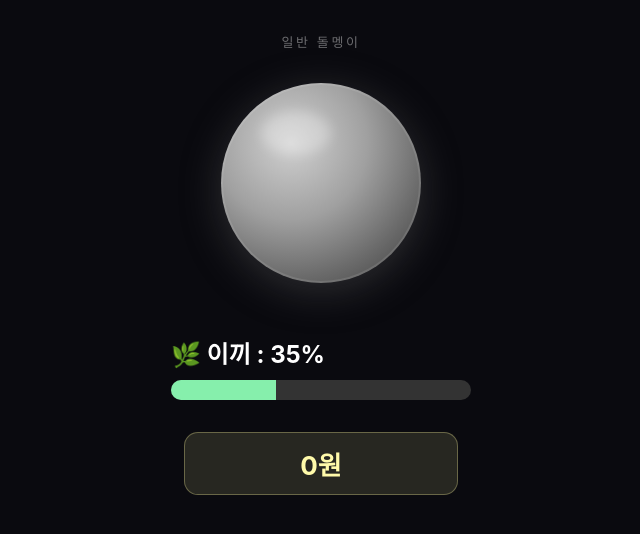
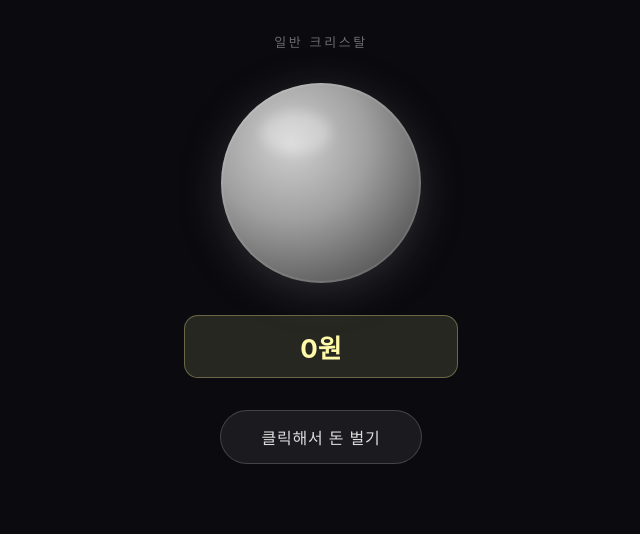
Before and after one commit to selwjoo/StoneGame, a React (Create React App) app in the folder stonegame/: page /money in a window 1280 px wide. Shown: the top 534 px of the page, without its empty margins (319-959 px from the left). Built offline with nearby package versions, Linux system fonts and the light colour scheme.

Commit message:
Revert "ㄴㅇㄹ"
This reverts commit 71ad6888e0847999ed584bda0fb9f9dd39680cfe.

```diff
--- a/stonegame/src/App.js
+++ b/stonegame/src/App.js
@@ -29,8 +29,7 @@ function App() {
     <BrowserRouter>
       <Routes>
         <Route path="/" element={ <Start money={money} setMoney={setMoney} selectedCrystal={selectedCrystal} setSelectedCrystal={setSelectedCrystal}/>} />
-        <Route path="/money" element={<Money  money = {money} setMoney = {setMoney} combo = {combo} setCombo = {setCombo} selectedCrystal={selectedCrystal} moss={moss} setMoss={setMoss} gameOver={gameOver} setGameOver={setGameOver} setMessage={setMessage}/>} />
-
+        <Route path="/money" element={<Money  money = {money} setMoney = {setMoney} combo = {combo} setCombo = {setCombo} selectedCrystal={selectedCrystal}/>} />
       </Routes>
     </BrowserRouter>
     </div>
--- a/stonegame/src/Money.js
+++ b/stonegame/src/Money.js
@@ -1,5 +1,4 @@
 import { useRef, useState} from "react"
-import Moss from './Moss'
 
 const crystals = [
   {
@@ -33,7 +32,7 @@ const crystals = [
   },
 ]
 
-export default function Money({ money, setMoney, combo, setCombo, selectedCrystal,  moss, setMoss, gameOver, setGameOver, setMessage }) {
+export default function Money({ money, setMoney, combo, setCombo, selectedCrystal}) {
   const [crystalIdx, setCrystalIdx] = useState(selectedCrystal ?? 0)
   const [particles, setParticles] = useState([])
   const [pressing, setPressing] = useState(false)
@@ -87,7 +86,7 @@ export default function Money({ money, setMoney, combo, setCombo, selectedCrysta
         textTransform: "uppercase",
         margin: 0,
       }}>
-        {crystal.name} 돌멩이
+        {crystal.name} 크리스탈
       </p>
 
       {/* 슬라이더 */}
@@ -165,8 +164,6 @@ export default function Money({ money, setMoney, combo, setCombo, selectedCrysta
 
 
       </div>
-      {/* 이끼 */}
-      <Moss moss={moss} setMoss={setMoss} setGameOver={setGameOver} setMessage={setMessage} lastClickTime={lastClickTime} gameOver={gameOver}/>
 
       {/* 돈 표시 */}
       <div style={{
@@ -183,6 +180,22 @@ export default function Money({ money, setMoney, combo, setCombo, selectedCrysta
         {money.toLocaleString()}원
       </div>
 
+      {/* 클릭 버튼 */}
+      <button
+        onClick={() => handleClick(0, 0, true)}
+        style={{
+          padding: "14px 40px",
+          borderRadius: 40,
+          background: "rgba(255,255,255,0.07)",
+          border: "1px solid rgba(255,255,255,0.18)",
+          color: "rgba(255,255,255,0.85)",
+          fontSize: 16,
+          cursor: "pointer",
+          letterSpacing: "0.05em",
+        }}
+      >
+        클릭해서 돈 벌기
+      </button>
     </div>
   )
 }
--- a/stonegame/src/Moss.js
+++ b/stonegame/src/Moss.js
@@ -1,95 +1,3 @@
-import { useEffect } from "react";
-
-function Moss({
-  moss,
-  setMoss,
-  setGameOver,
-  setMessage,
-  lastClickTime,
-  gameOver,
-}) {
-
-  useEffect(() => {
-
-    const timer = setInterval(() => {
-
-      if (gameOver) return;
-
-      const now = Date.now();
-
-      // 2초 이상 클릭 안 하면 이끼 증가
-      if (now - lastClickTime.current > 2000) {
-
-        setMoss((prev) => {
-
-          let next = prev + 5;
-
-          if (next >= 100) {
-            setGameOver(true);
-            setMessage("🌿 이끼가 돌을 완전히 덮었습니다...");
-            return 100;
-          }
-
-          return next;
-        });
-
-      } else {
-
-      // 클릭하면 이끼 초기화
-       setMoss(0);
-
-   }
-
-    }, 1000);
-
-    return () => clearInterval(timer);
-
-  }, [
-    gameOver,
-    lastClickTime,
-    setGameOver,
-    setMessage,
-    setMoss,
-  ]);
-
-  return (
-    <div style={{ width: "300px" }}>
-
-      <h2
-        style={{
-          color: "white",
-          marginBottom: "10px",
-        }}
-      >
-        🌿 이끼 : {Math.floor(moss)}%
-      </h2>
-
-      <div
-        style={{
-          width: "100%",
-          height: "20px",
-          background: "#333",
-          borderRadius: "999px",
-          overflow: "hidden",
-        }}
-      >
-        <div
-          style={{
-            width: `${moss}%`,
-            height: "100%",
-            background:
-              moss > 70
-                ? "#14532d"
-                : moss > 40
-                ? "#22c55e"
-                : "#86efac",
-            transition: "0.2s",
-          }}
-        />
-      </div>
-
-    </div>
-  );
-}
-
-export default Moss;
+export default function Moss() {
+    return null
+  }
--- a/stonegame/src/Start.js
+++ b/stonegame/src/Start.js
@@ -78,7 +78,7 @@ export default function Start({ money, setMoney, selectedCrystal, setSelectedCry
       </div>
 
       <p style={{ color: "rgba(255,255,255,0.5)", fontSize: 13, letterSpacing: "0.2em", margin: 0 }}>
-        돌멩이을 선택하세요
+        크리스탈을 선택하세요
       </p>
 
       {/* 슬라이더 */}
```
Also changed, not shown: stonegame/src/Crack.jsx (added, +88 -0 lines), stonegame/src/Moss.jsx (added, +95 -0 lines).
